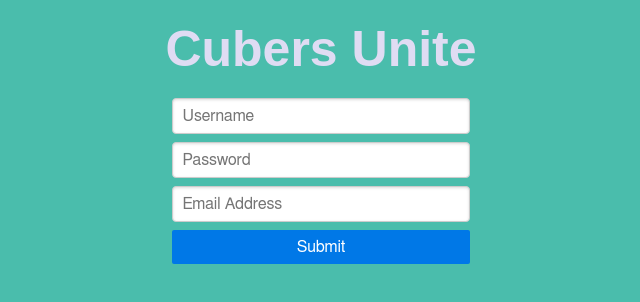
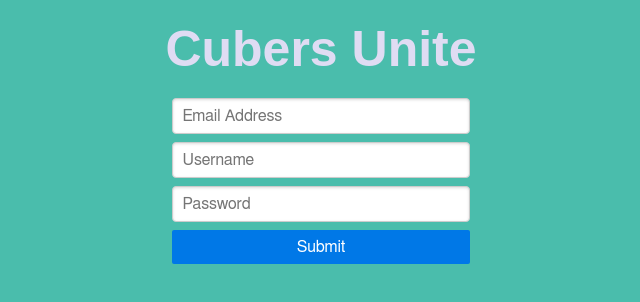
Before and after one commit to JakeRuth/cubers-unite, a React app in the folder website/: page / in a window 1280 px wide. Shown: the top 302 px of the page, without its empty margins (319-959 px from the left). Built offline with nearby package versions, Linux system fonts and the light colour scheme.

Commit message:
Added sign up form input to redux state.  A commit a day keeps the doctor away

```diff
--- a/website/src/reducers/SignUp.js
+++ b/website/src/reducers/SignUp.js
@@ -7,7 +7,7 @@ const initialState = {
 };
 
 function signUpReducer(state = initialState, action) {
-	switch(action) {
+	switch(action.type) {
 		case UPDATE_EMAIL:
 			return {
 				...state,
--- a/website/src/sign-up/Actions.js
+++ b/website/src/sign-up/Actions.js
@@ -2,23 +2,23 @@ export const UPDATE_EMAIL = 'UPDATE_EMAIL';
 export const UPDATE_USERNAME = 'UPDATE_USERNAME';
 export const UPDATE_PASSWORD = 'UPDATE_PASSWORD';
 
-export function updateEmail(text) {
+export function updateEmail(event) {
 	return {
 		type: UPDATE_EMAIL,
-		text: text,
+		text: event.target.value,
 	};
 }
 
-export function updateUsername(text) {
+export function updateUsername(event) {
 	return {
 		type: UPDATE_USERNAME,
-		text: text,
+		text: event.target.value,
 	};
 }
 
-export function updatePassword(text) {
+export function updatePassword(event) {
 	return {
 		type: UPDATE_PASSWORD,
-		text: text,
+		text: event.target.value,
 	};
 }
--- a/website/src/sign-up/SignUpPage.jsx
+++ b/website/src/sign-up/SignUpPage.jsx
@@ -2,7 +2,7 @@ import React from 'react';
 import PropTypes from 'prop-types';
 import {connect} from 'react-redux';
 
-import {updateEmail, updateUsername, updatePassword} from '../sign-up/Actions.js';
+import {updateEmail, updateUsername, updatePassword} from './Actions.js';
 
 import './SignUpPage.css';
 
@@ -11,17 +11,29 @@ class SignUpPageComponent extends React.Component {
     return (
       <form className="sign-up-page-container pure-form pure-form-aligned">
           <div className="pure-control-group">
-              <input id="name" placeholder="Username"/>
+              <input
+                id="email"
+                placeholder="Email Address"
+                value={this.props.email}
+                onChange={this.props.updateEmail}
+              />
           </div>
-
           <div className="pure-control-group">
-              <input id="password" placeholder="Password"/>
+              <input
+                id="name"
+                placeholder="Username"
+                value={this.props.username}
+                onChange={this.props.updateUsername}
+              />
           </div>
-
           <div className="pure-control-group">
-              <input id="email" placeholder="Email Address"/>
+              <input
+                id="password"
+                placeholder="Password"
+                value={this.props.password}
+                onChange={this.props.updatePassword}
+              />
           </div>
-
           <button type="submit" className="pure-button pure-button-primary">Submit</button>
       </form>
     );
@@ -30,8 +42,11 @@ class SignUpPageComponent extends React.Component {
 
 SignUpPageComponent.propTypes = {
   username: PropTypes.string.isRequired,
+  updateEmail: PropTypes.func.isRequired,
   email: PropTypes.string.isRequired,
+  updateUsername: PropTypes.func.isRequired,
   password: PropTypes.string.isRequired,
+  updatePassword: PropTypes.func.isRequired,
 };
 
 const mapStateToProps = (state) => {
```
